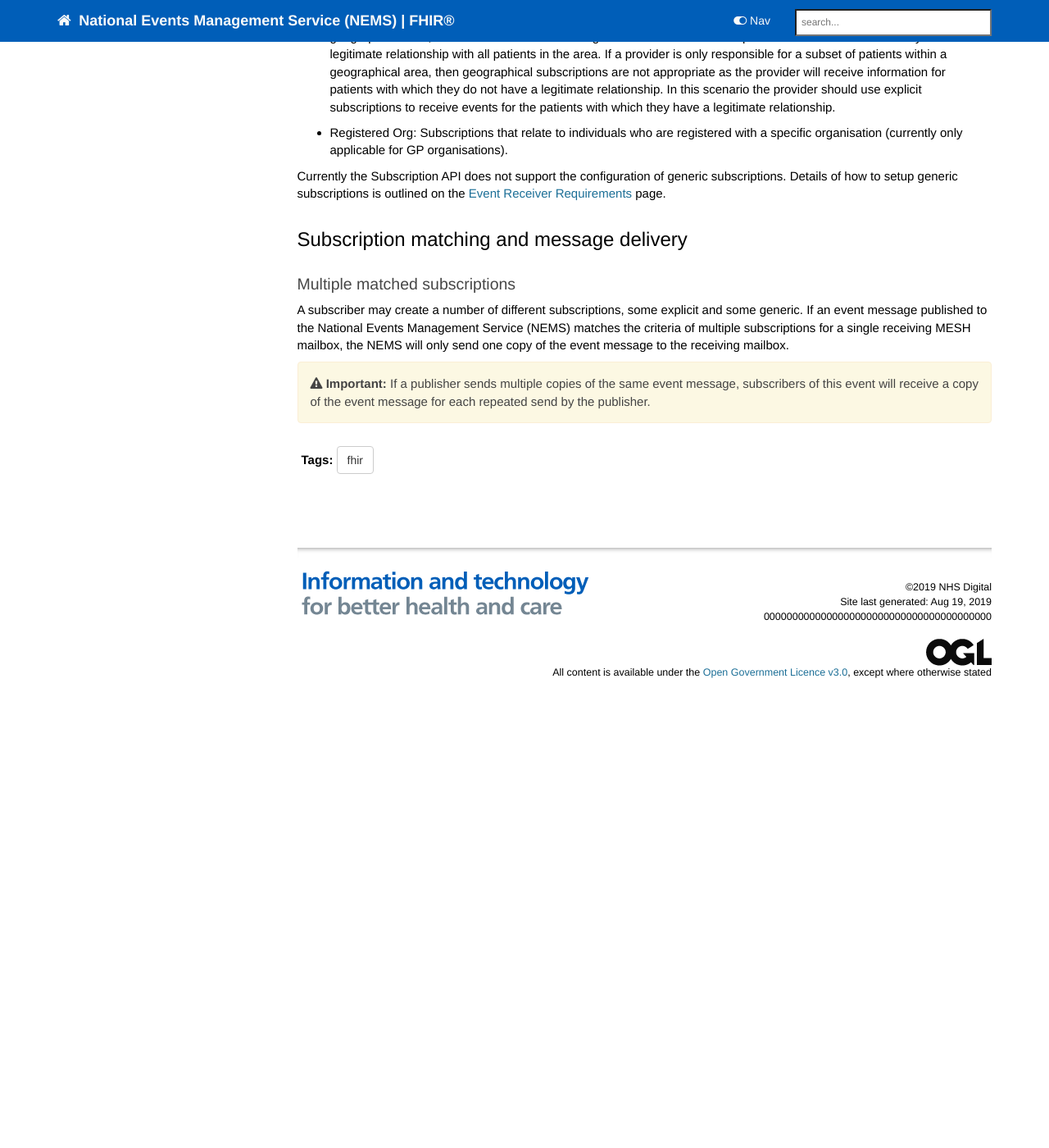
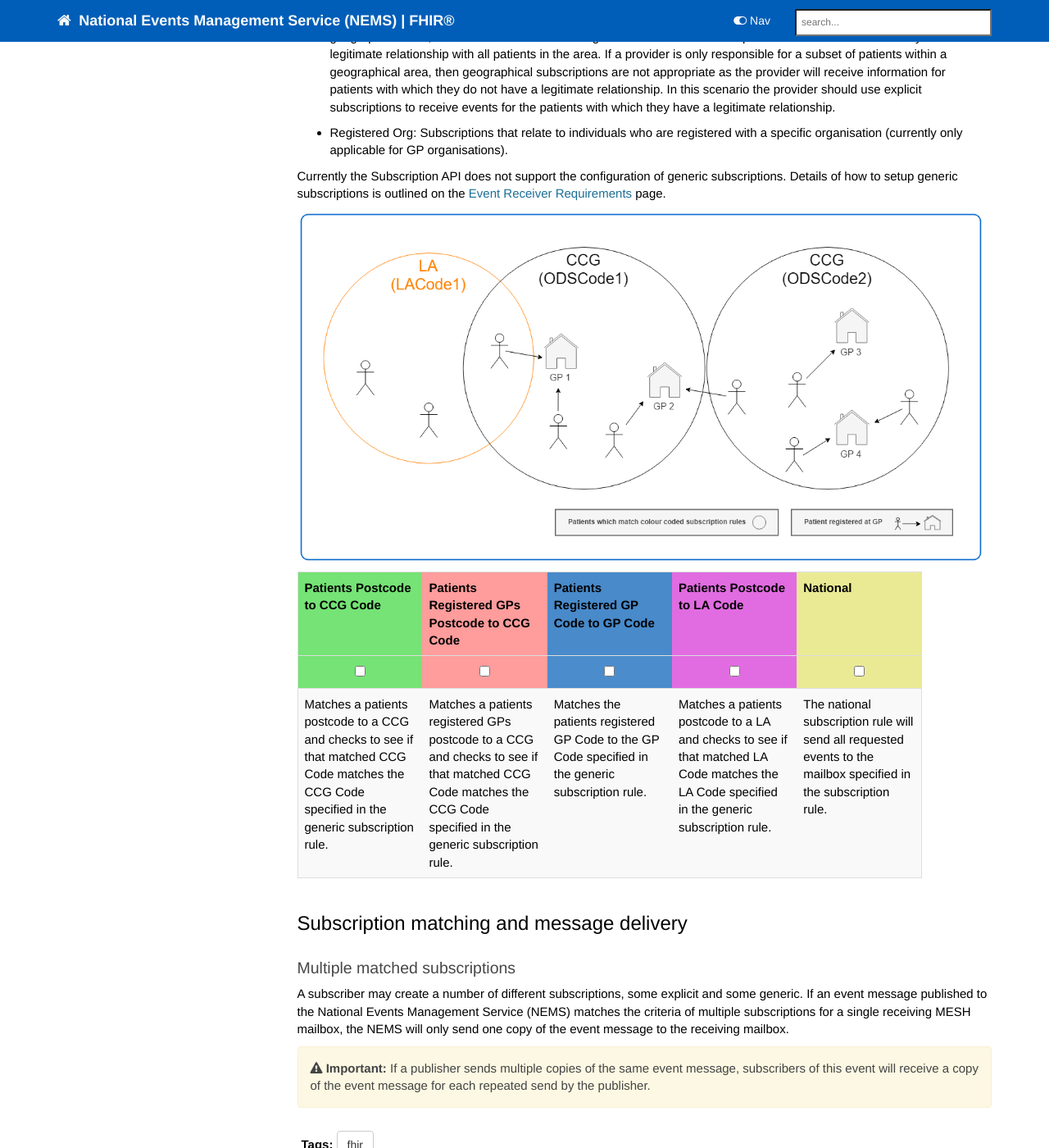
Before and after one commit to nhsconnect/Events-Management, a Jekyll site: the page built from pages/subscriptions/explore_subscriptions.md, in a window 1280 px wide and 1400 px high, scrolled down 854 px. Shown: the whole window at 82% size. Built offline with Jekyll 4.4.1, drawn with Linux system fonts in a browser that asks for light colours; nearby versions of some CDN libraries; comment, search, counter and statistics services are not loaded; before the commit the page ends 1744 px from its top, so only the background shows below that.

Commit message:
Generic Subscription Interactive diagram

```diff
--- a/css/customstyles.css
+++ b/css/customstyles.css
@@ -1194,3 +1194,44 @@
 	margin-top: 20px;
 	margin-bottom: 20px;
 }
+
+#subImageContainer {
+	width: 100%;
+	height: 440px;
+}
+
+img#sub-background {
+    height: 430px;
+    position: absolute;
+    z-index: 1;
+    padding: 0px;
+    margin: 0px;
+}
+
+img.overlay {
+	display: none;
+    position: absolute;
+    height: 430px;
+    z-index: 2;
+    padding: 0px;
+    margin: 0px;
+}
+
+#subscriptionRuleTable {
+	width: 840px;
+}
+
+.subTableHeading {
+	text-align: center;
+    vertical-align: middle;
+}
+
+.subTableHeading th {
+	width: 200px;
+}
+
+.pc-ccg-head { background-color: #75e375; }
+.gp-ccg-head { background-color: #ff9c9c; }
+.gp-gp-head { background-color: #005eb8b5; }
+.pc-la-head { background-color: #e16ce1; }
+.hss-head { background-color: #eaea95; }
--- a/js/customscripts.js
+++ b/js/customscripts.js
@@ -76,3 +76,11 @@
         }
     });
 });
+
+function handleClick(checkbox, imageID) {
+	if (checkbox.checked) {
+		$("#"+imageID).css("display", "block");
+	} else {
+		$("#"+imageID).css("display", "none");
+	}
+}
--- a/pages/subscriptions/explore_subscriptions.md
+++ b/pages/subscriptions/explore_subscriptions.md
@@ -32,6 +32,39 @@
 
 Currently the Subscription API does not support the configuration of generic subscriptions. Details of how to setup generic subscriptions is outlined on the [Event Receiver Requirements](receiver_requirements.html#mesh-mailbox-configuration) page.
 
+<div id="subImageContainer" >
+				<img id="sub-background" src="images/subscription/generic/background.png">
+				<img class="overlay" id="pc-ccg" src="images/subscription/generic/PostCode_CCG.png">
+				<img class="overlay" id="gp-ccg" src="images/subscription/generic/GP_CCG.png">
+				<img class="overlay" id="gp-gp" src="images/subscription/generic/GP_gp.png">
+				<img class="overlay" id="pc-la" src="images/subscription/generic/PostCode_LA.png">
+				<img class="overlay" id="hss" src="images/subscription/generic/HSS.png">
+</div>
+
+<table id="subscriptionRuleTable">
+	<tr class="subTableHeading">
+		<th class="pc-ccg-head">Patients Postcode to CCG Code</th>
+		<th class="gp-ccg-head">Patients Registered GPs Postcode to CCG Code</th>
+		<th class="gp-gp-head">Patients Registered GP Code to GP Code</th>
+		<th class="pc-la-head">Patients Postcode to LA Code</th>
+		<th class="hss-head">National</th>
+	</tr>
+	<tr class="subTableHeading">
+		<td class="pc-ccg-head"><input type="checkbox" onclick='handleClick(this, "pc-ccg");'></td>
+		<td class="gp-ccg-head"><input type="checkbox" onclick='handleClick(this, "gp-ccg");'></td>
+		<td class="gp-gp-head"><input type="checkbox" onclick='handleClick(this, "gp-gp");'></td>
+		<td class="pc-la-head"><input type="checkbox" onclick='handleClick(this, "pc-la");'></td>
+		<td class="hss-head"><input type="checkbox" onclick='handleClick(this, "hss");'></td>
+	</tr>
+	<tr>
+		<td id="pc-ccg-detail">Matches a patients postcode to a CCG and checks to see if that matched CCG Code matches the CCG Code specified in the generic subscription rule.</td>
+		<td id="gp-ccg-detail">Matches a patients registered GPs postcode to a CCG and checks to see if that matched CCG Code matches the CCG Code specified in the generic subscription rule.</td>
+		<td id="gp-gp-detail">Matches the patients registered GP Code to the GP Code specified in the generic subscription rule.</td>
+		<td id="pc-la-detail">Matches a patients postcode to a LA and checks to see if that matched LA Code matches the LA Code specified in the generic subscription rule.</td>
+		<td id="hss-detail">The national subscription rule will send all requested events to the mailbox specified in the subscription rule.</td>
+	</tr>
+</table>
+
 ## Subscription matching and message delivery ##
 
 ### Multiple matched subscriptions ###
```
Also changed, not shown: images/subscription/generic/GP_CCG.png (added), images/subscription/generic/GP_GP.png (added), images/subscription/generic/HSS.png (added), images/subscription/generic/PostCode_CCG.png (added), images/subscription/generic/PostCode_LA.png (added), images/subscription/generic/background.png (added).
